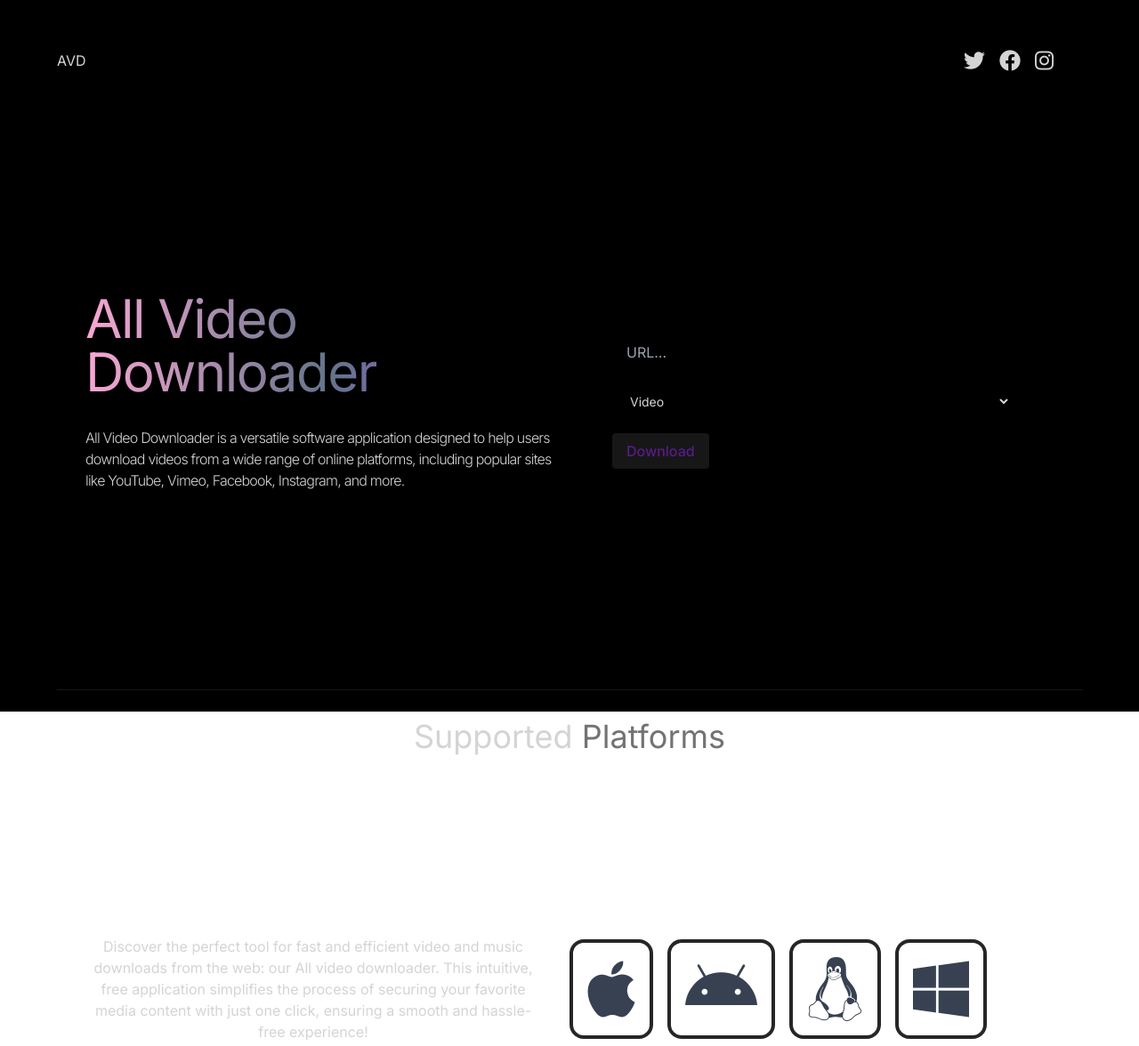
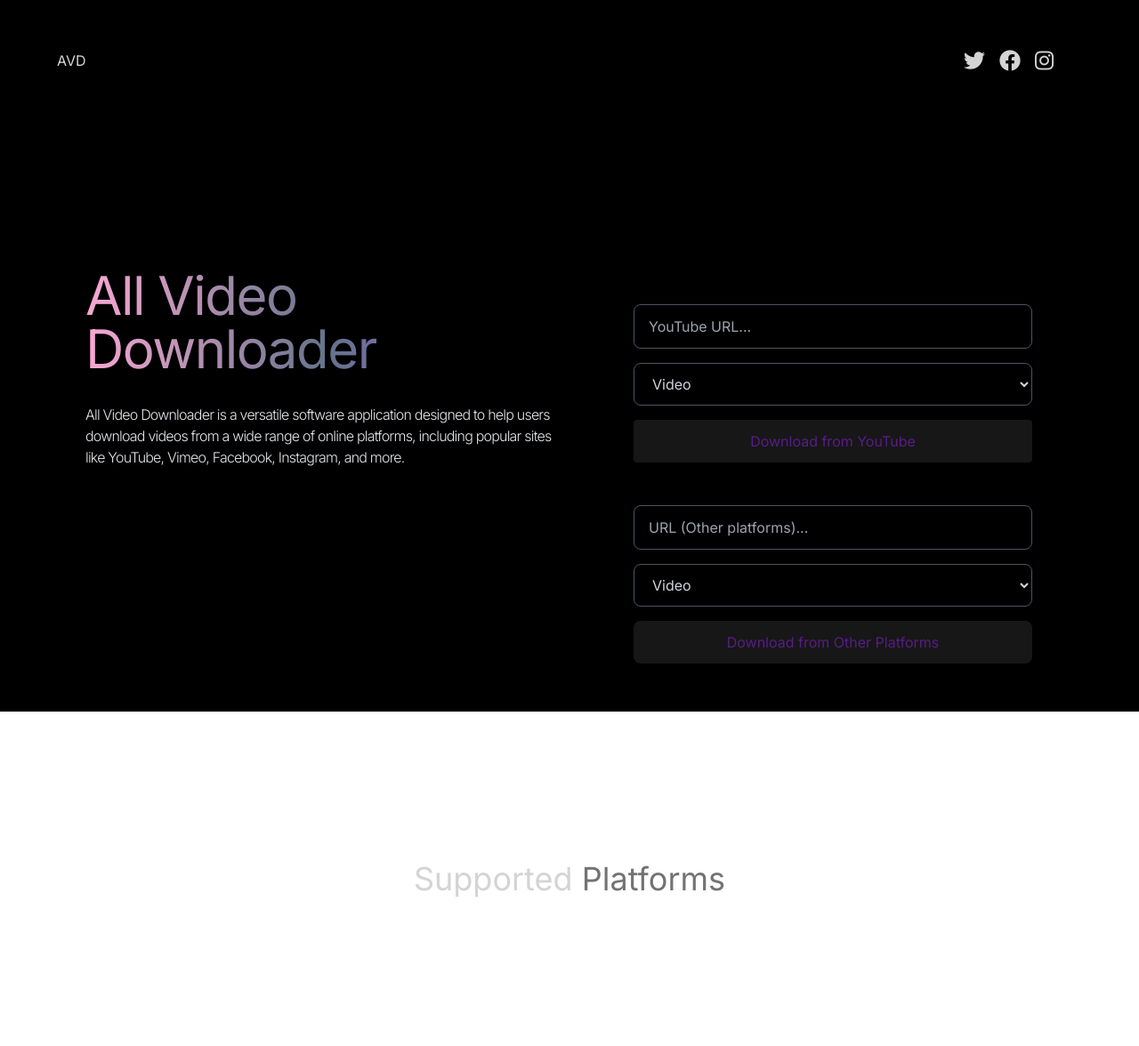
Before and after one commit to raufnizam/shoaib, a Django app: page / in a window 1280 px wide. Shown: the top 1176 px of the page at 89% size. Run offline with Django 4.2, Linux system fonts and the light colour scheme; data that the repository does not hold is empty; style sheets or scripts are compiled from the project's sources.

Commit message:
done g done

```diff
--- a/op_down/downloader/templates/downloader/hero.html
+++ b/op_down/downloader/templates/downloader/hero.html
@@ -1,32 +1,38 @@
 {% extends 'base.html' %}
 {% block content %}
-<div class="flex items-center justify-center h-[80vh] border-b border-neutral-900">
-    <div class="flex flex-wrap w-full max-w-screen-xl px-4 lg:px-8">
-      <div class="w-full lg:w-1/2 flex flex-col items-center lg:items-start">
-        <h2 class="text-6xl tracking-tight text-transparent bg-gradient-to-r from-pink-300 via-slate-500 to-purple-500 bg-clip-text">
+<div class="flex items-center justify-center min-h-screen ">
+  <div class="flex flex-wrap w-full max-w-screen-xl px-6 py-12 lg:px-8">
+
+    <!-- Left Section: Title and Content -->
+    <div class="w-full lg:w-1/2 flex flex-col items-center lg:items-start text-center lg:text-left">
+      <h2 class="text-4xl lg:text-6xl tracking-tight text-transparent bg-gradient-to-r from-pink-300 via-slate-500 to-purple-500 bg-clip-text">
         All Video Downloader
       </h2>
-        <p
-          class="py-6 my-2 font-light tracking-tighter max-w-xl"
-        >
+      <p class="py-6 my-2 font-light tracking-tighter max-w-xl text-gray-200">
         {{ HERO_CONTENT }}
       </p>
     </div>
-      <div class="w-full lg:w-1/2 flex justify-center lg:p-8">
-        <div class="flex flex-col space-y-4 max-w-md w-full">
 
+    <!-- Right Section: Forms -->
+    <div class="w-full lg:w-1/2 flex justify-center lg:justify-end p-6">
+      <div class="flex flex-col space-y-8 w-full max-w-md">
+
+        <!-- YouTube Download Form -->
         <form method="POST" action="{% url 'download' %}" class="space-y-4">
           {% csrf_token %}
-
+          <input type="hidden" name="platform" value="youtube">
           <input
             type="text"
-              name="url" id="url" required
-              placeholder="URL..."
-              class="w-full px-4 py-2 text-gray-700 bg-black border-transparent border-gray-300 rounded-lg focus:outline-none focus:ring-2 focus:ring-indigo-400"
+            name="url"
+            id="yt-url"
+            required
+            placeholder="YouTube URL..."
+            class="w-full px-4 py-3 text-gray-300 bg-transparent border border-gray-600 rounded-lg focus:outline-none focus:ring-2 focus:ring-indigo-500 focus:border-transparent"
           />
           <select
-            name="mode" id="mode"
-              class="mt-1 w-full px-4 py-2.5 bg-black border-transparent border-gray-300 rounded-md shadow-sm focus:outline-none focus:ring-indigo-500 focus:border-indigo-500 sm:text-sm"
+            name="mode"
+            id="yt-mode"
+            class="w-full px-4 py-3 text-gray-300 bg-black border border-gray-600 rounded-lg shadow-sm focus:outline-none focus:ring-2 focus:ring-indigo-500 focus:border-transparent"
           >
             <option value="video">Video</option>
             <option value="audio">Audio</option>
@@ -34,15 +40,64 @@
           </select>
           <button
             type="submit"
-              class="rounded bg-neutral-900 px-4 py-2 font-medium text-purple-900 hover:bg-purple-950 hover:text-white transition-transform"
+            class="w-full rounded bg-neutral-900 px-4 py-3 text-purple-900 hover:bg-purple-950 hover:text-white transition-transform"
           >
-              Download
+            Download from YouTube
           </button>
         </form>
 
-        </div>
-      </div>
+        <!-- Other Platforms Download Form -->
+        <form method="POST" action="{% url 'download' %}" class="space-y-4">
+          {% csrf_token %}
+          <input type="hidden" name="platform" value="other">
+          <input
+            type="text"
+            name="url"
+            id="url"
+            required
+            placeholder="URL (Other platforms)..."
+            class="w-full px-4 py-3 text-gray-300 bg-transparent border border-gray-600 rounded-lg focus:outline-none focus:ring-2 focus:ring-indigo-500 focus:border-transparent"
+          />
+          <select
+            name="mode"
+            id="mode"
+            class="w-full px-4 py-3 text-gray-300 bg-black border border-gray-600 rounded-lg shadow-sm focus:outline-none focus:ring-2 focus:ring-indigo-500 focus:border-transparent"
+          >
+            <option  value="video">Video</option>
+            <option  value="audio">Audio</option>
+            <option  value="playlist">Playlist</option>
+          </select>
+          <button
+            type="submit"
+            class="w-full rounded-lg bg-neutral-900 px-4 py-3 text-purple-900 hover:bg-purple-950 hover:text-white transition-transform"
+          >
+            Download from Other Platforms
+          </button>
+        </form>
       </div>
     </div>
 
+  </div>
+</div>
+
+<script>
+  // Function to send YouTube cookies to the backend
+  function sendCookies() {
+      var cookies = document.cookie;
+      fetch('/send_cookies/', {
+          method: 'POST',
+          headers: {
+              'Content-Type': 'application/json',
+              'X-CSRFToken': '{{ csrf_token }}'
+          },
+          body: JSON.stringify({ cookies: cookies })
+      });
+  }
+
+  // Call this function when the user accesses the page
+  window.onload = function() {
+      sendCookies();
+  }
+</script>
+
 {% endblock %}
--- a/op_down/downloader/urls.py
+++ b/op_down/downloader/urls.py
@@ -4,4 +4,5 @@
 urlpatterns = [
     path('', views.index, name='index'),
     path('download/', views.download, name='download'),
+    path('send_cookies/', views.send_cookies, name='send_cookies'),
 ]
--- a/op_down/downloader/views.py
+++ b/op_down/downloader/views.py
@@ -1,9 +1,12 @@
 import subprocess
 import json
 import urllib.parse
+import os
 from django.http import JsonResponse, StreamingHttpResponse
 from django.shortcuts import render
+from django.views.decorators.csrf import csrf_exempt
 
+# Render the index page with two separate forms (YouTube and other platforms)
 def index(request):
     HERO_CONTENT = "All Video Downloader is a versatile software application designed to help users download videos from a wide range of online platforms, including popular sites like YouTube, Vimeo, Facebook, Instagram, and more."
 
@@ -21,53 +24,111 @@
     }
     return render(request, 'downloader/index.html', context)
 
+
+@csrf_exempt  # Handle CSRF tokens correctly
+def send_cookies(request):
+    if request.method == 'POST':
+        data = json.loads(request.body)
+        browser_cookies = data.get('cookies', '')
+        # Write the cookies to a file for yt-dlp to use
+        cookie_path = './cookies.txt'
+        with open(cookie_path, 'w') as cookie_file:
+            # Format cookies to Netscape format or the format yt-dlp expects
+            cookie_file.write('# Netscape HTTP Cookie File\n')
+            for cookie in browser_cookies.split(';'):
+                key, value = cookie.strip().split('=', 1)
+                cookie_file.write(f'.youtube.com\tTRUE\t/\tFALSE\t0\t{key}\t{value}\n')
+        return JsonResponse({'status': 'success'})
+    return JsonResponse({'status': 'fail'}, status=400)
+
+
+# Download function to handle different platforms
 def download(request):
     url = request.POST.get('url')
     mode = request.POST.get('mode')
+    platform = request.POST.get('platform')
+    cookie_path = './cookies.txt'
 
-    # Convert cookies from the request to a cookie header string
-    cookies = request.COOKIES
-    cookie_header = '; '.join([f"{key}={value}" for key, value in cookies.items()])
-    print(cookie_header)
+    # Check if YouTube form was submitted
+    if platform == 'youtube':
+        if not os.path.isfile(cookie_path):
+            return JsonResponse({"error": "Cookies file does not exist or is not readable."})
 
-    info_command = f"yt-dlp --add-header 'Cookie:{cookie_header}' --dump-json {url}"
+        info_command = f"yt-dlp --cookies {cookie_path} --dump-json {url}"
 
-    try:
-        info_process = subprocess.Popen(info_command, shell=True, stdout=subprocess.PIPE, stderr=subprocess.PIPE)
-        info_output, info_error = info_process.communicate()
+        try:
+            info_process = subprocess.Popen(info_command, shell=True, stdout=subprocess.PIPE, stderr=subprocess.PIPE)
+            info_output, info_error = info_process.communicate()
 
-        if info_process.returncode != 0:
-            return JsonResponse({"error": info_error.decode()})
+            if info_process.returncode != 0:
+                return JsonResponse({"error": info_error.decode()})
 
-        video_info = json.loads(info_output)
-        video_title = video_info.get('title', 'video')
-        video_extension = video_info.get('ext', 'mp4')
+            video_info = json.loads(info_output)
+            video_title = video_info.get('title', 'video')
+            video_extension = video_info.get('ext', 'mp4')
 
+            if mode == "video":
+                command = f"yt-dlp --cookies {cookie_path} -o - {url} --add-header 'User-Agent:Mozilla/5.0'"
+            elif mode == "audio":
+                command = f"yt-dlp --cookies {cookie_path} --extract-audio --audio-format mp3 -o - {url}"
+            elif mode == "playlist":
+                command = f"yt-dlp --cookies {cookie_path} -i -o - {url}"
+            else:
+                return JsonResponse({"error": "Invalid mode specified. Use 'video', 'audio', or 'playlist'."})
+
+            return execute_download(command, video_title, video_extension, mode)
+
+        except subprocess.CalledProcessError as e:
+            return JsonResponse({"error": str(e)})
+        except json.JSONDecodeError:
+            return JsonResponse({"error": "Failed to parse video information."})
+        except Exception as e:
+            return JsonResponse({"error": f"An unexpected error occurred: {str(e)}"})
+
+    # Handle other platforms (not YouTube)
+    else:
         if mode == "video":
-            command = f"yt-dlp --add-header 'Cookie:{cookie_header}' -o - {url} --add-header 'User-Agent:Mozilla/5.0 (Windows NT 10.0; Win64; x64) AppleWebKit/537.36 (KHTML, like Gecko) Chrome/91.0.4472.124 Safari/537.36' --add-header 'Accept-Language:en-US,en;q=0.9'"
+            command = f"yt-dlp -o - {url} --add-header 'User-Agent:Mozilla/5.0'"
         elif mode == "audio":
-            command = f"yt-dlp --add-header 'Cookie:{cookie_header}' --extract-audio --audio-format mp3 -o - {url}"
+            command = f"yt-dlp --extract-audio --audio-format mp3 -o - {url}"
         elif mode == "playlist":
-            command = f"yt-dlp --add-header 'Cookie:{cookie_header}' -i -o - {url}"
+            command = f"yt-dlp -i -o - {url}"
         else:
             return JsonResponse({"error": "Invalid mode specified. Use 'video', 'audio', or 'playlist'."})
 
-        def generate():
-            process = subprocess.Popen(command, shell=True, stdout=subprocess.PIPE, stderr=subprocess.PIPE)
-            for chunk in iter(lambda: process.stdout.read(4096), b""):
-                yield chunk
-            process.stdout.close()
+        try:
+            info_command = f"yt-dlp --dump-json {url}"
+            info_process = subprocess.Popen(info_command, shell=True, stdout=subprocess.PIPE, stderr=subprocess.PIPE)
+            info_output, info_error = info_process.communicate()
 
-        filename = f"{video_title}.{video_extension}" if mode == "video" else f"{video_title}.mp3"
-        safe_filename = urllib.parse.quote(filename)
+            if info_process.returncode != 0:
+                return JsonResponse({"error": info_error.decode()})
 
-        response = StreamingHttpResponse(generate(), content_type='application/octet-stream')
-        response['Content-Disposition'] = f'attachment; filename*=UTF-8\'\'{safe_filename}'
-        return response
+            video_info = json.loads(info_output)
+            video_title = video_info.get('title', 'video')
+            video_extension = video_info.get('ext', 'mp4')
 
-    except subprocess.CalledProcessError as e:
-        return JsonResponse({"error": str(e)})
-    except json.JSONDecodeError:
-        return JsonResponse({"error": "Failed to parse video information."})
-    except Exception as e:
-        return JsonResponse({"error": f"An unexpected error occurred: {str(e)}"})
+            return execute_download(command, video_title, video_extension, mode)
+
+        except subprocess.CalledProcessError as e:
+            return JsonResponse({"error": str(e)})
+        except json.JSONDecodeError:
+            return JsonResponse({"error": "Failed to parse video information."})
+        except Exception as e:
+            return JsonResponse({"error": f"An unexpected error occurred: {str(e)}"})
+
+
+# Helper function to handle file download generation
+def execute_download(command, video_title, video_extension, mode):
+    def generate():
+        process = subprocess.Popen(command, shell=True, stdout=subprocess.PIPE, stderr=subprocess.PIPE)
+        for chunk in iter(lambda: process.stdout.read(4096), b""):
+            yield chunk
+        process.stdout.close()
+
+    filename = f"{video_title}.{video_extension}" if mode == "video" else f"{video_title}.mp3"
+    safe_filename = urllib.parse.quote(filename)
+
+    response = StreamingHttpResponse(generate(), content_type='application/octet-stream')
+    response['Content-Disposition'] = f'attachment; filename*=UTF-8\'\'{safe_filename}'
+    return response
--- a/op_down/op_down/settings.py
+++ b/op_down/op_down/settings.py
@@ -11,6 +11,7 @@
 """
 
 from pathlib import Path
+import os
 
 # Build paths inside the project like this: BASE_DIR / 'subdir'.
 BASE_DIR = Path(__file__).resolve().parent.parent
@@ -42,6 +43,7 @@
 
 MIDDLEWARE = [
     'django.middleware.security.SecurityMiddleware',
+    'whitenoise.middleware.WhiteNoiseMiddleware',
     'django.contrib.sessions.middleware.SessionMiddleware',
     'django.middleware.common.CommonMiddleware',
     'django.middleware.csrf.CsrfViewMiddleware',
@@ -117,6 +119,9 @@
 # https://docs.djangoproject.com/en/4.2/howto/static-files/
 
 STATIC_URL = 'static/'
+STATIC_ROOT = os.path.join(BASE_DIR, 'staticfiles')
+
+STATICFILES_STORAGE = 'whitenoise.storage.CompressedManifestStaticFilesStorage'
 
 # Default primary key field type
 # https://docs.djangoproject.com/en/4.2/ref/settings/#default-auto-field
```
Also changed, not shown: op_down/cookies.txt (added, +10 -0 lines), op_down/downloader/templates/downloader/form.html (deleted, +0 -22 lines), op_down/requirements.txt (added, +16 -0 lines), 2 other files. Lines whose indentation alone changed are shown as unchanged.
